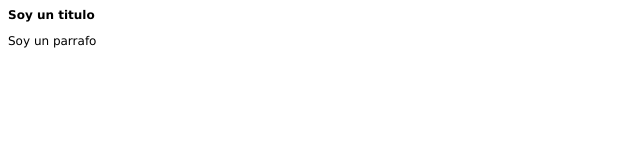
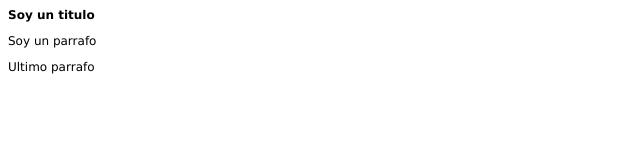
Before and after one commit to juandjauregui/CursoHTML-CSS, a plain HTML site: page claseHerencia/index.html in a window 1280 px wide. Shown: the full height of the page, 0-640 px from the left. Drawn offline with Linux system fonts and the light colour scheme.

Commit message:
ultimo ajuste

```diff
--- a/claseHerencia/index.html
+++ b/claseHerencia/index.html
@@ -13,6 +13,7 @@
 
     <h1>Soy un titulo</h1>
     <p>Soy un parrafo</p>
+   <p>Ultimo parrafo</p>
 </main>
 
 
```
